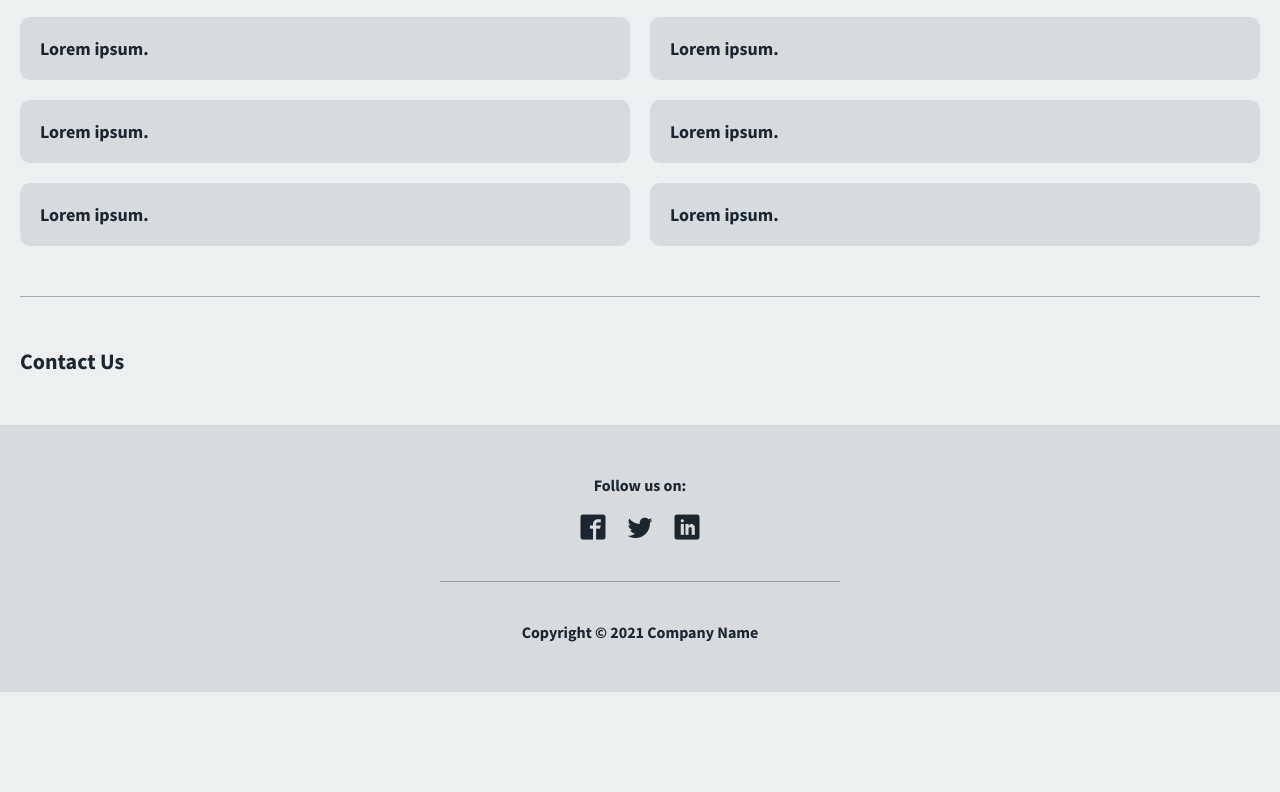
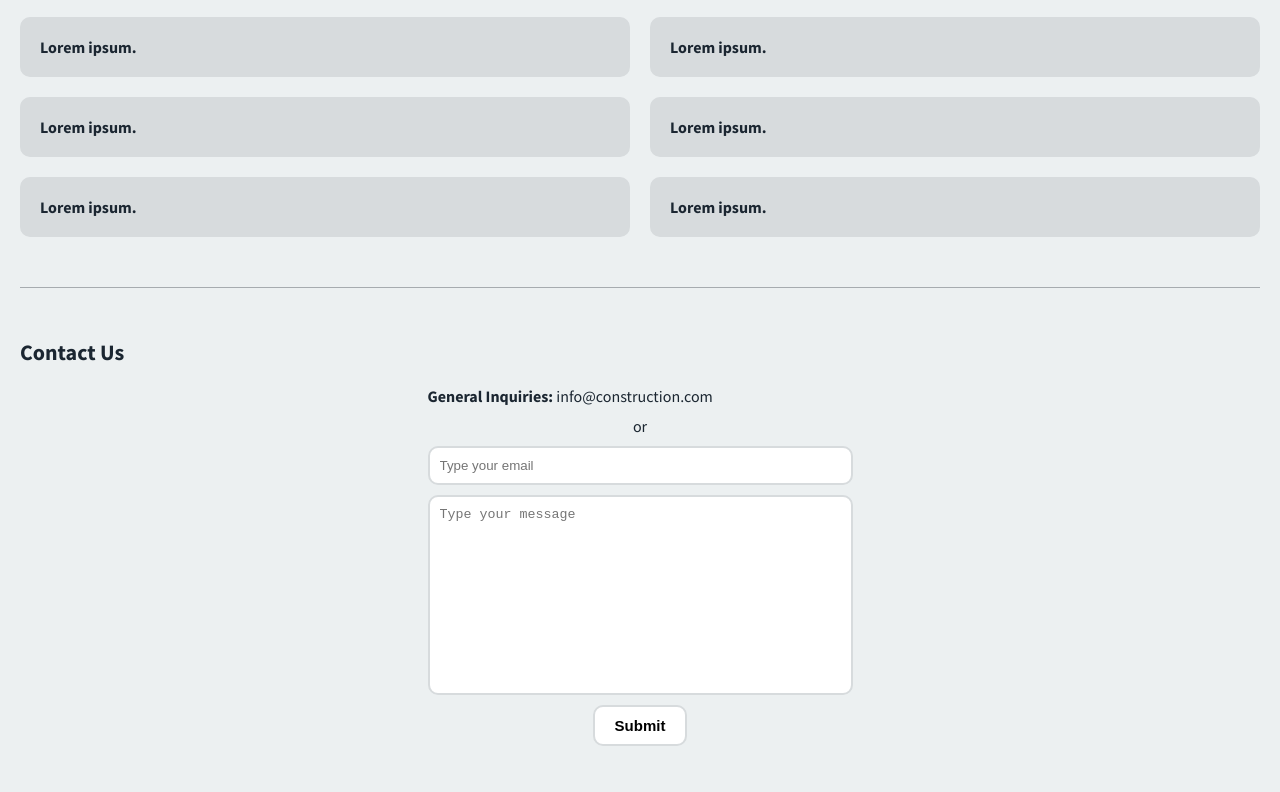
Before and after one commit to neriobalza/construction-company, a website: page index.html in a window 1280 px wide. Shown: the part 1168-1960 px from the top of the page. Before the commit the page ends 1860 px from the top, so only its background shows below. Drawn offline with Linux system fonts and the light colour scheme; files whose address does not match are found by name.

Commit message:
contact finished

```diff
--- a/index.html
+++ b/index.html
@@ -157,6 +157,16 @@
       <hr />
       <section class="section contact" id="contact">
         <h2 class="section__title">Contact Us</h2>
+
+        <div class="contact-options">
+          <p><strong>General Inquiries:</strong> info@construction.com</p>
+          <p class="contact-or">or</p>
+          <form class="contact-form" action="">
+            <input type="email" name="" id="" placeholder="Type your email" />
+            <textarea name="" id="" placeholder="Type your message"></textarea>
+            <button>Submit</button>
+          </form>
+        </div>
       </section>
     </main>
     <footer class="footer section">
--- a/src/styles/index.css
+++ b/src/styles/index.css
@@ -274,7 +274,7 @@ ol {
 }
 
 .service__item h3 {
-  font-size: 1.8rem;
+  font-size: 1.6rem;
 }
 
 .service__item:active p {
@@ -287,6 +287,63 @@ ol {
   .service-grid {
     grid-template-columns: repeat(2, 1fr);
   }
+}
+
+/* Contact */
+/* ------- */
+
+.contact {
+  display: grid;
+  gap: 2rem;
+}
+
+.contact p {
+  font-size: 1.6rem;
+}
+
+.contact-options {
+  display: grid;
+  gap: 1rem;
+  width: 100%;
+  max-width: 425px;
+  margin: 0 auto;
+}
+
+.contact-or {
+  text-align: center;
+}
+
+.contact-form {
+  display: grid;
+  gap: 1rem;
+}
+
+.contact-form input {
+  width: 100%;
+  padding: 1rem;
+  border-radius: 1rem;
+  border: 2px solid var(--section-color);
+  outline: none;
+}
+
+.contact-form textarea {
+  width: 100%;
+  height: 200px;
+  padding: 1rem;
+  border-radius: 1rem;
+  border: 2px solid var(--section-color);
+  outline: none;
+  resize: none;
+}
+
+.contact-form button {
+  margin: 0 auto;
+  padding: 1rem 2rem;
+  border-radius: 1rem;
+  border: 2px solid var(--section-color);
+  background: white;
+  font-size: 1.5rem;
+  font-weight: bold;
 }
 
 /* Footer */
```
